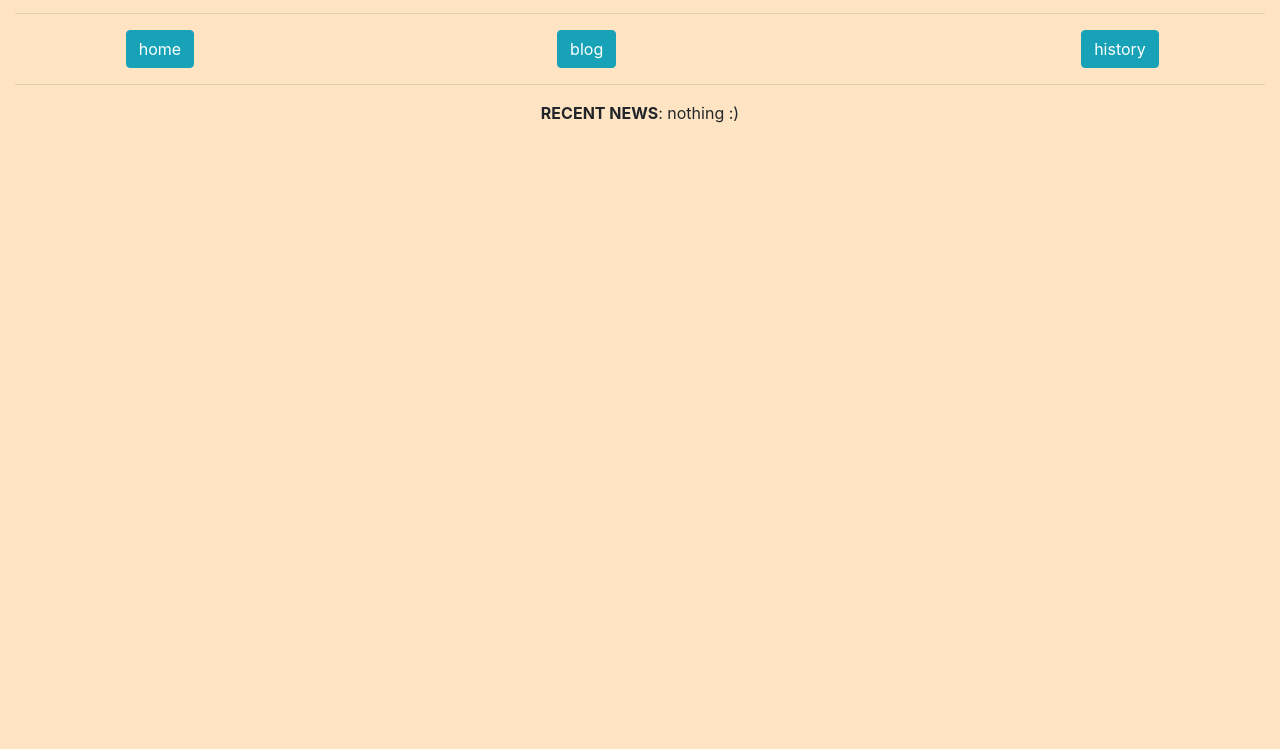
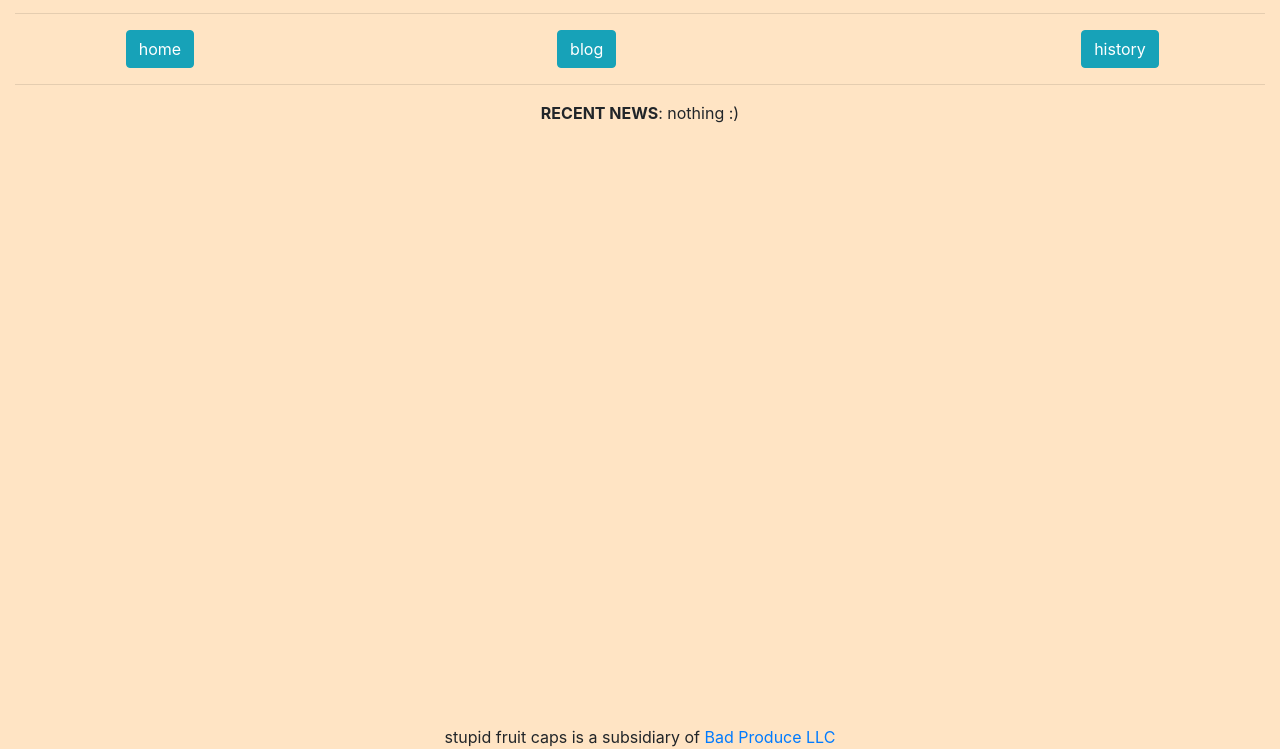
Before and after one commit to sillypears/stupid_fruit, a plain HTML site: page index.html in a window 1280 px wide. Shown: the part 51-800 px from the top of the page. Drawn offline with nearby package versions, Linux system fonts and the light colour scheme.

Commit message:
updates :)

```diff
--- a/index.html
+++ b/index.html
@@ -55,6 +55,9 @@
         </div>
         <div id="poop" class="text-center">
         </div>
+        <div class="footer text-center fixed-bottom">
+            stupid fruit caps is a subsidiary of <a href="https://badproduce.org" target="_blank">Bad Produce LLC</a>
+        </div>
     </div>
     <script src="https://code.jquery.com/jquery-3.5.1.min.js" crossorigin="anonymous"></script>
     <script src="https://stackpath.bootstrapcdn.com/bootstrap/4.5.2/js/bootstrap.bundle.min.js" integrity="sha384-LtrjvnR4Twt/qOuYxE721u19sVFLVSA4hf/rRt6PrZTmiPltdZcI7q7PXQBYTKyf" crossorigin="anonymous"></script>
```
